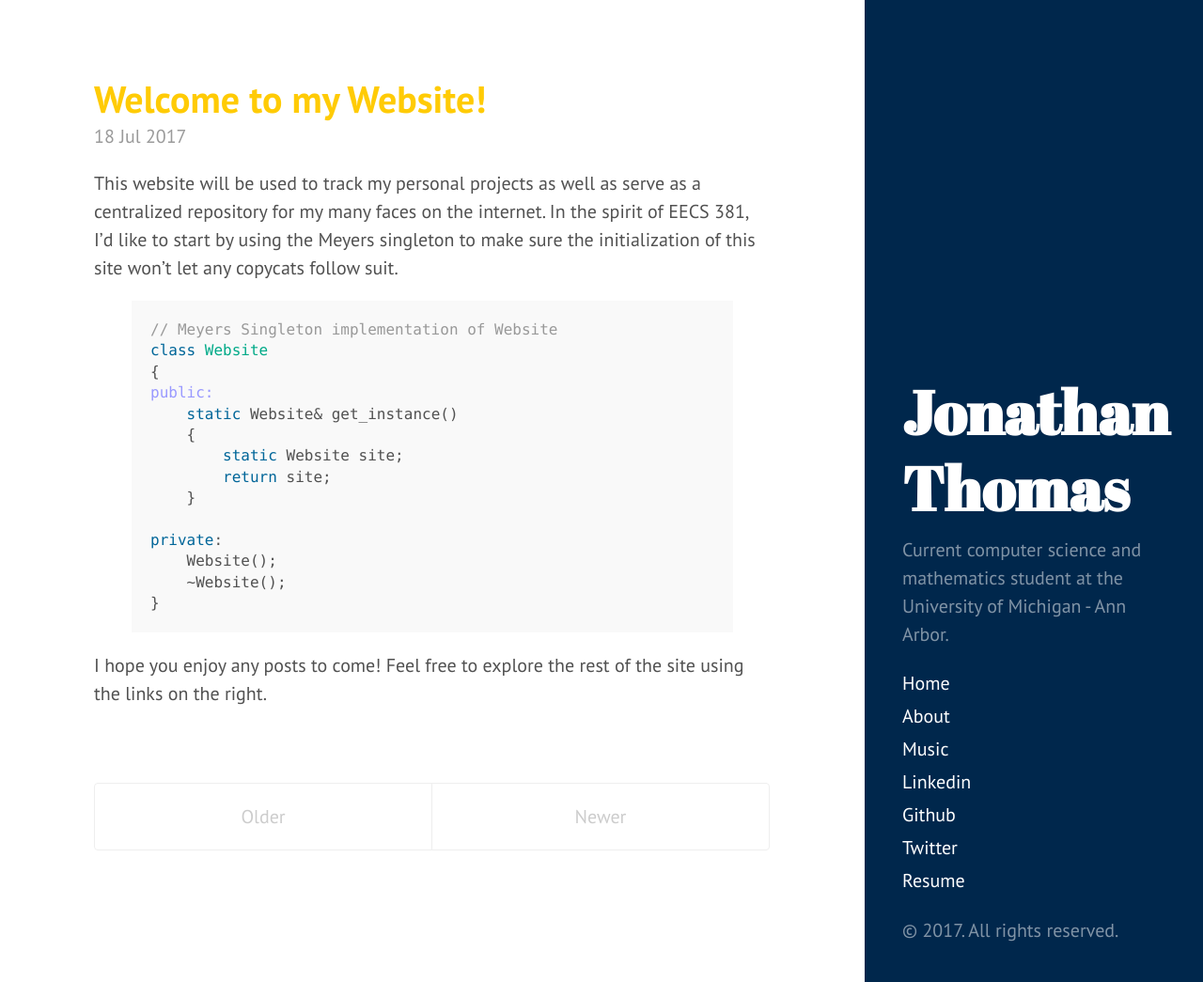
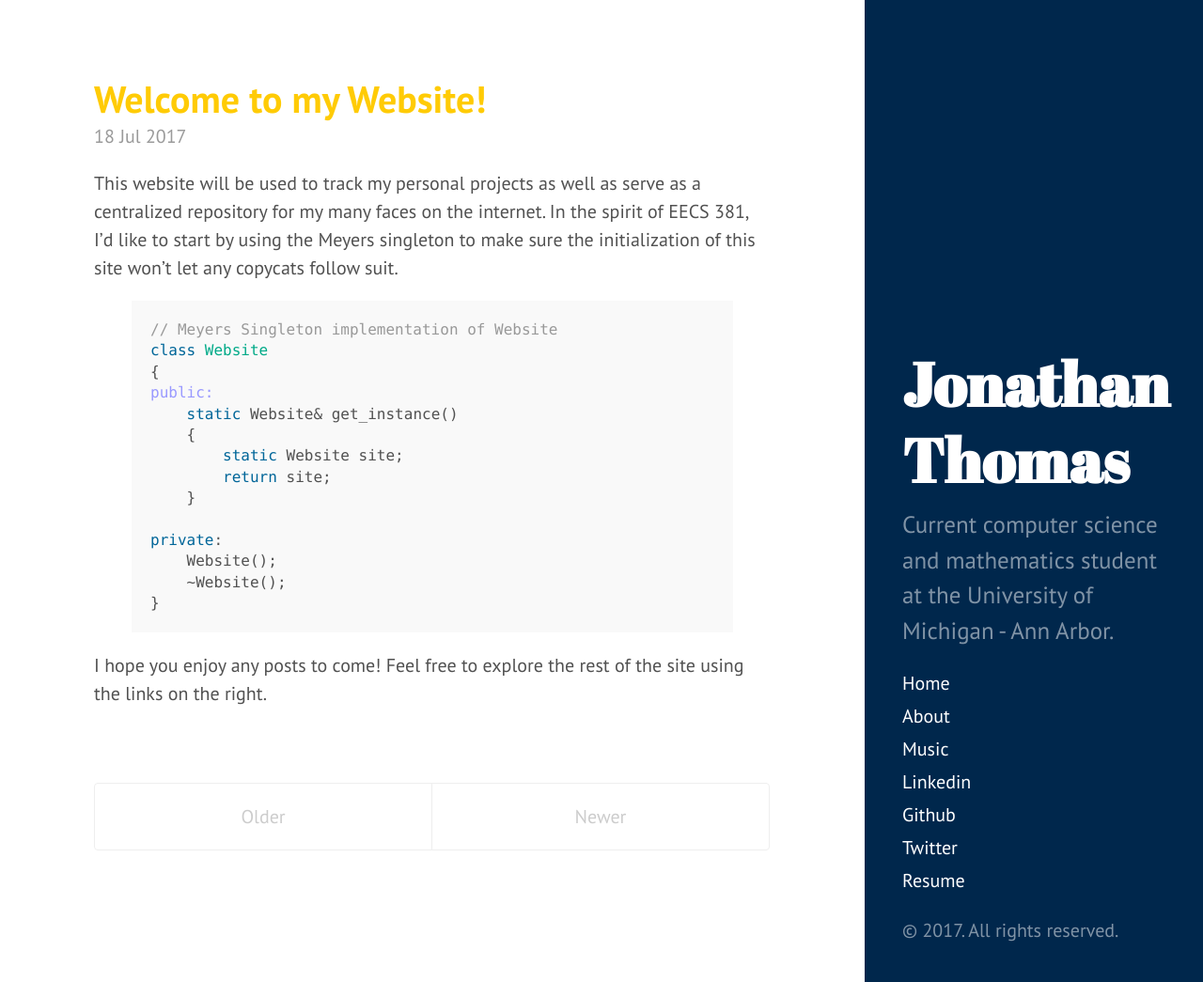
Before and after one commit to jonathoma/jonathoma.github.io, a Jekyll site: the page built from index.html, in a window 1280 px wide and 1045 px high. Shown: the whole window at 94% size. Built offline with Jekyll 4.4.1, drawn with Linux system fonts in a browser that asks for light colours; the list of posts is cut into pages by our own code.

Commit message:
changed 'head' to 'lead'

```diff
--- a/_includes/sidebar.html
+++ b/_includes/sidebar.html
@@ -6,7 +6,7 @@
           {{ site.title }}
         </a>
       </h1>
-      <p class="head">{{ site.description }}</p>
+      <p class="lead">{{ site.description }}</p>
     </div>
 
     <nav class="sidebar-nav">
```
